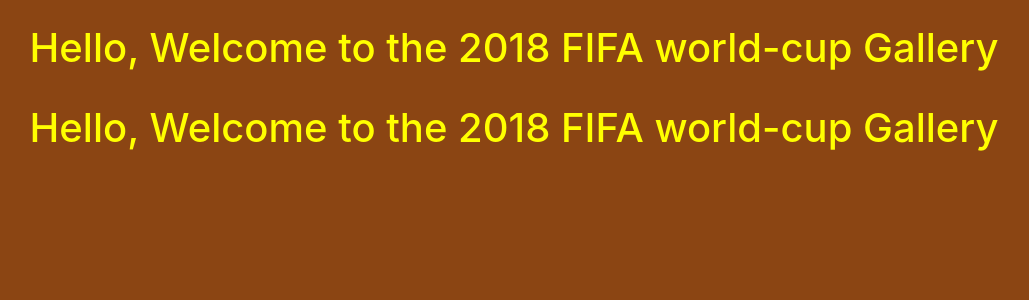
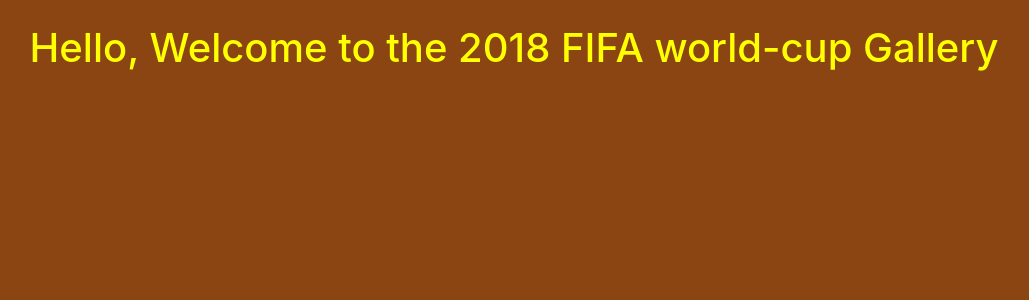
Before and after one commit to Elvandro/My-Gallery, a Django app: page / in a window 1280 px wide. Shown: the part 56-356 px from the top of the page, without its empty margins (126-1155 px from the left). Run offline with Django 3.2, Linux system fonts and the light colour scheme; data that the repository does not hold is empty; some libraries are stand-ins or nearby versions.

Commit message:
Edit template files

```diff
--- a/photos/templates/base.html
+++ b/photos/templates/base.html
@@ -29,8 +29,7 @@
 
     {% include "navbar.html" %}
     {% block content %}
-      <br>
-      <h1 class="text-center">Hello, Welcome to the 2018 FIFA world-cup Gallery</h1>
+
     {%endblock%}
 
   </body>
```
